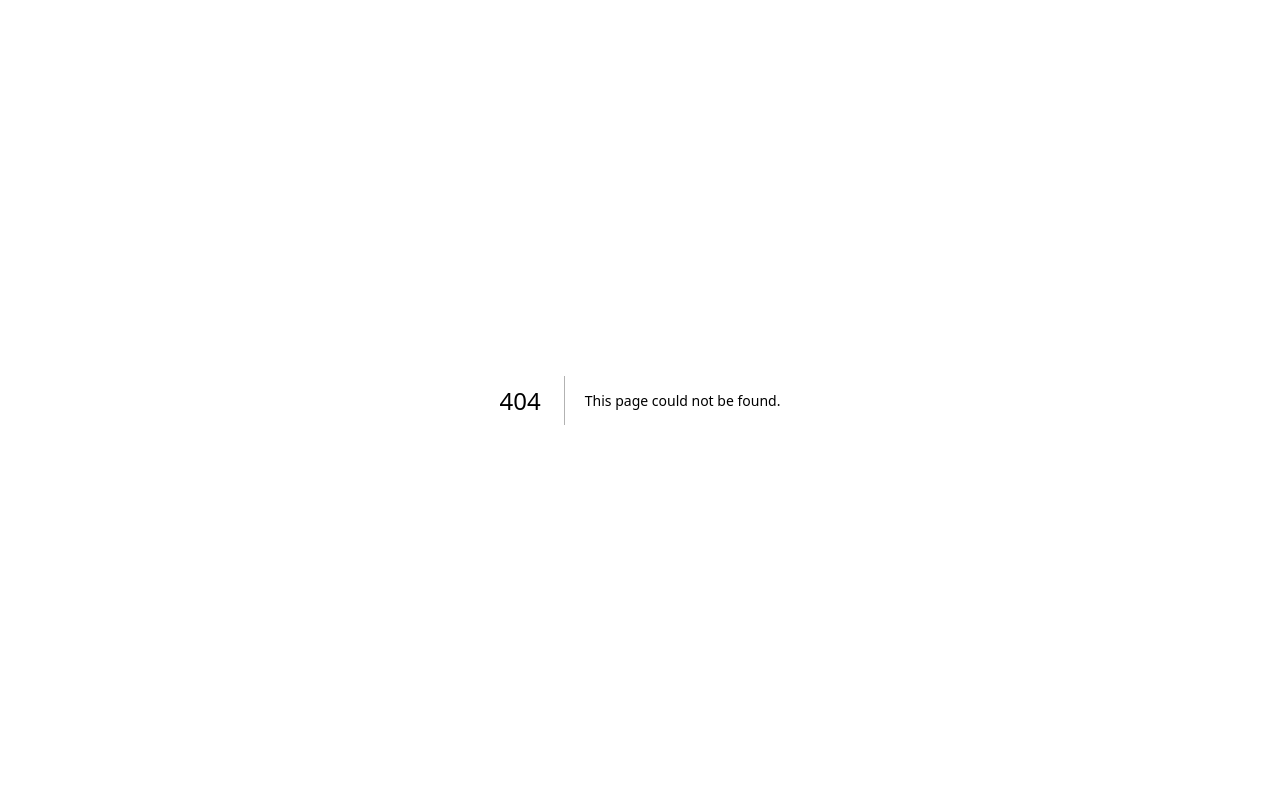
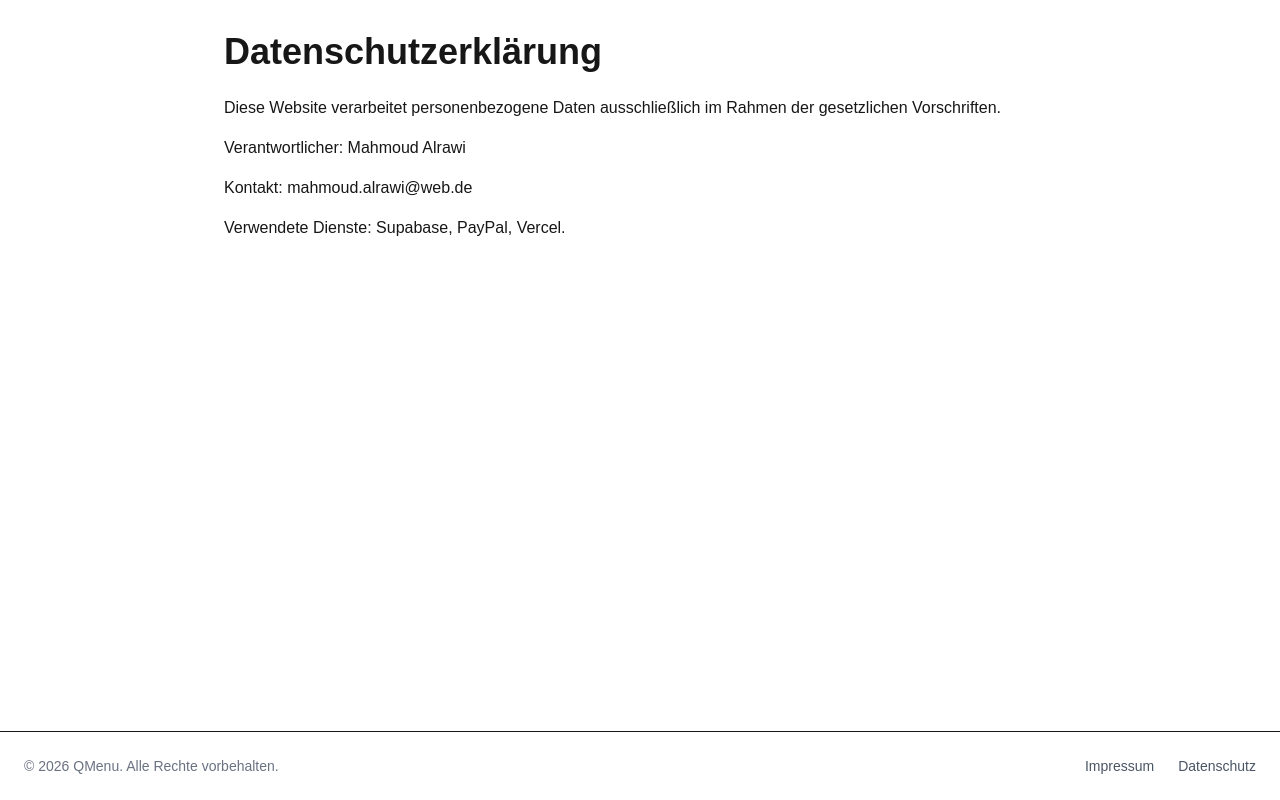
Before and after one commit to ALRAWIHOST/qmenu, a Next.js app: page /datenschutz in a window 1280 px wide. Before the commit this address had no page. Built offline with nearby package versions, Linux system fonts and the light colour scheme.

Commit message:
Add footer with Impressum and Datenschutz

```diff
--- /dev/null
+++ b/src/app/datenschutz/page.tsx
@@ -0,0 +1,31 @@
+export default function DatenschutzPage() {
+  return (
+    <main className="max-w-4xl mx-auto p-8">
+      <h1 className="text-4xl font-bold mb-6">
+        Datenschutzerklärung
+      </h1>
+
+      <div className="space-y-4">
+        <p>
+          Diese Website verarbeitet personenbezogene Daten
+          ausschließlich im Rahmen der gesetzlichen Vorschriften.
+        </p>
+
+        <p>
+          Verantwortlicher:
+          Mahmoud Alrawi
+        </p>
+
+        <p>
+          Kontakt:
+          mahmoud.alrawi@web.de
+        </p>
+
+        <p>
+          Verwendete Dienste:
+          Supabase, PayPal, Vercel.
+        </p>
+      </div>
+    </main>
+  );
+}
--- /dev/null
+++ b/src/app/impressum/page.tsx
@@ -0,0 +1,29 @@
+export default function ImpressumPage() {
+  return (
+    <main className="max-w-4xl mx-auto p-8">
+      <h1 className="text-4xl font-bold mb-6">Impressum</h1>
+
+      <div className="space-y-4">
+        <p>
+          <strong>QMenu</strong>
+        </p>
+
+        <p>
+          Mahmoud Alrawi
+        </p>
+
+        <p>
+          Deuschland Bonn
+        </p>
+
+        <p>
+          Deutschland
+        </p>
+
+        <p>
+          E-Mail: mahmoud.alrawi@web.de
+        </p>
+      </div>
+    </main>
+  );
+}
--- a/src/app/layout.tsx
+++ b/src/app/layout.tsx
@@ -1,4 +1,5 @@
 import type { Metadata } from "next";
+import Link from "next/link";
 import { Geist, Geist_Mono } from "next/font/google";
 import "./globals.css";
 
@@ -13,8 +14,8 @@ const geistMono = Geist_Mono({
 });
 
 export const metadata: Metadata = {
-  title: "Create Next App",
-  description: "Generated by create next app",
+  title: "QMenu",
+  description: "Digitale Speisekarten mit QR-Code",
 };
 
 export default function RootLayout({
@@ -24,10 +25,38 @@ export default function RootLayout({
 }>) {
   return (
     <html
-      lang="en"
+      lang="de"
       className={`${geistSans.variable} ${geistMono.variable} h-full antialiased`}
     >
-      <body className="min-h-full flex flex-col">{children}</body>
+      <body className="min-h-screen flex flex-col">
+        <main className="flex-1">
+          {children}
+        </main>
+
+        <footer className="border-t bg-white">
+          <div className="mx-auto max-w-7xl px-6 py-6 flex flex-col md:flex-row items-center justify-between gap-4">
+            <p className="text-sm text-gray-500">
+              © {new Date().getFullYear()} QMenu. Alle Rechte vorbehalten.
+            </p>
+
+            <div className="flex items-center gap-6 text-sm font-medium">
+              <Link
+                href="/impressum"
+                className="text-gray-600 hover:text-black"
+              >
+                Impressum
+              </Link>
+
+              <Link
+                href="/datenschutz"
+                className="text-gray-600 hover:text-black"
+              >
+                Datenschutz
+              </Link>
+            </div>
+          </div>
+        </footer>
+      </body>
     </html>
   );
 }
```
